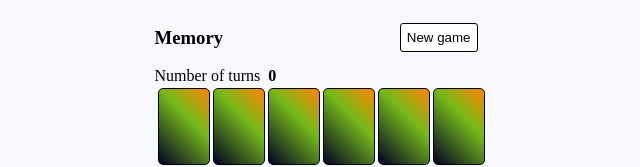
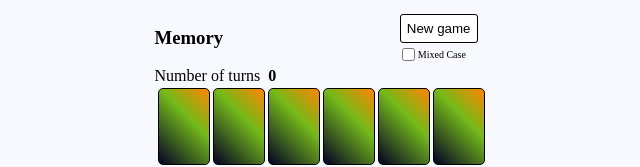
Before and after one commit to soundslikeodd/memory-game, a React app: page / in a window 1280 px wide. Shown: the top 167 px of the page, without its empty margins (323-963 px from the left). Built offline with nearby package versions, Linux system fonts and the light colour scheme.

Commit message:
added game controll for mixed case

```diff
--- a/package.json
+++ b/package.json
@@ -8,7 +8,7 @@
   "scripts": {
     "clean": "rm -rf dist && rm -rf node_modules",
     "setup": "npm install",
-    "app": "npm run setup && npm run lint && webpack-dev-server --mode development",
+    "start": "npm run setup && npm run lint && webpack-dev-server --mode development",
     "build": "webpack --mode production",
     "lint:es": "eslint --format=pretty --ext .jsx --ext .js .",
     "lint:style": "stylelint '**/*.scss'",
--- a/src/Memory.jsx
+++ b/src/Memory.jsx
@@ -42,14 +42,20 @@ const generateCard = (face, pairIndex, index) => ({
 
 // use of sort to suffle is not very good
 const suffle = () => 0.5 - Math.random();
-const genBoard = () => cards
+const genBoard = (mixedCase) => cards
   .sort(suffle)
   .slice(0, 18)
   .reduce(
     (acc, c, i) => [
       ...acc,
       generateCard(c, 1, i),
-      generateCard(c, 2, i),
+      generateCard(
+        mixedCase
+          ? c.toLowerCase()
+          : c,
+        2,
+        i,
+      ),
     ],
     [],
   )
@@ -60,9 +66,11 @@ class Memory extends PureComponent {
   constructor(props) {
     super(props);
     this.state = {
-      board: genBoard(),
+      board: genBoard(false),
       turns: 0,
       lockInput: false,
+      mixedCase: false,
+      currentGameMixedCase: false,
     };
   }
 
@@ -74,7 +82,10 @@ class Memory extends PureComponent {
     const card = board.filter((c) => c.key === key)[0];
     const previousFlipped = board.filter((c) => c.flipped)[0];
     if (card && !card.flipped && !card.matched) {
-      if (previousFlipped && previousFlipped.face === card.face) {
+      if (
+        previousFlipped
+        && previousFlipped.face.toLowerCase() === card.face.toLowerCase()
+      ) {
         // delay and match found
         this.setState({
           turns: turns + 1,
@@ -150,31 +161,58 @@ class Memory extends PureComponent {
       board,
       turns,
       lockInput,
+      mixedCase,
+      currentGameMixedCase,
     } = this.state;
     return (
       <main id="memory">
         <header>
-          <div className="controls">
+          <div className="game-header">
             <h3>Memory</h3>
+            <div
+              className="game-controls"
+            >
               <button
                 type="button"
                 className="ng-button"
                 onClick={() => this.setState({
-                board: genBoard(),
+                  board: genBoard(mixedCase),
+                  currentGameMixedCase: mixedCase,
                   turns: 0,
                   lockInput: false,
                 })}
               >
                 New game
               </button>
+              <div
+                className="game-settings"
+              >
+                <input
+                  type="checkbox"
+                  className="mx-checkbox"
+                  onClick={() => this.setState({
+                    mixedCase: !mixedCase,
+                  })}
+                />
+                Mixed Case
               </div>
-          <span>
+            </div>
+          </div>
+          <div>
             Number of turns
             &nbsp;
             <b>
               {turns}
             </b>
-          </span>
+            {
+              currentGameMixedCase && (
+                <>
+                  <br />
+                  Mixed Case Turned On
+                </>
+              )
+            }
+          </div>
         </header>
         <section className="board">
           {board.map((c) => (
--- a/src/Memory.scss
+++ b/src/Memory.scss
@@ -11,11 +11,15 @@ body {
     flex-direction: column;
     text-align: left;
 
-    .controls {
+    .game-header {
       display: flex;
       flex-direction: row;
       align-items: center;
       justify-content: space-between;
+
+      .game-controls {
+        display: flex;
+        flex-direction: column;
 
         .ng-button {
           background-color: white;
@@ -32,6 +36,13 @@ body {
             background-color: gray;
           }
         }
+
+        .game-settings {
+          font-size: 10px;
+          display: flex;
+          align-items: center;
+        }
+      }
     }
   }
 
--- a/src/index-template.html
+++ b/src/index-template.html
@@ -9,7 +9,6 @@
         <style>
             .body {
                   display: flex;
-                  min-height: 100vh;
                   flex-direction: column;
             }
         </style>
```
Lines whose indentation alone changed are shown as unchanged.
